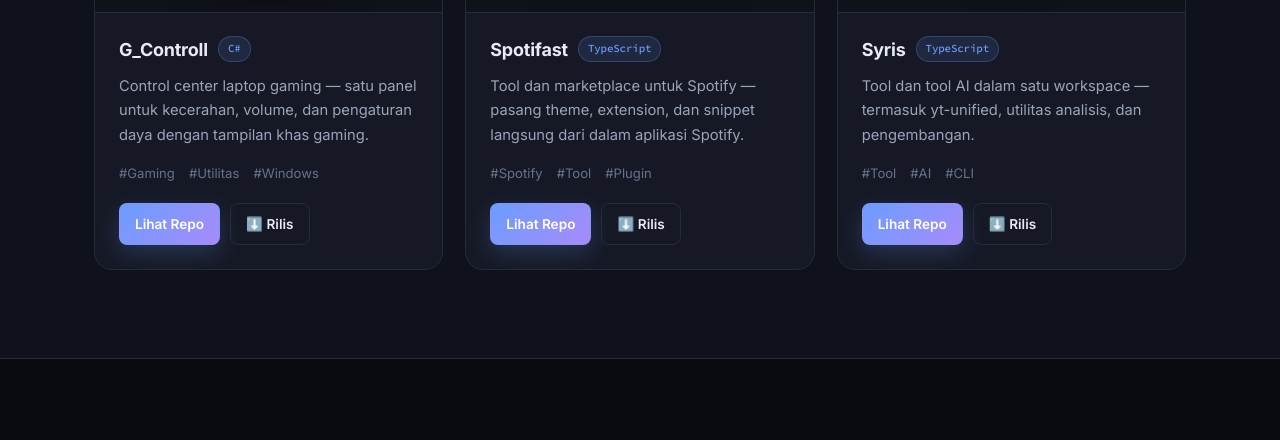
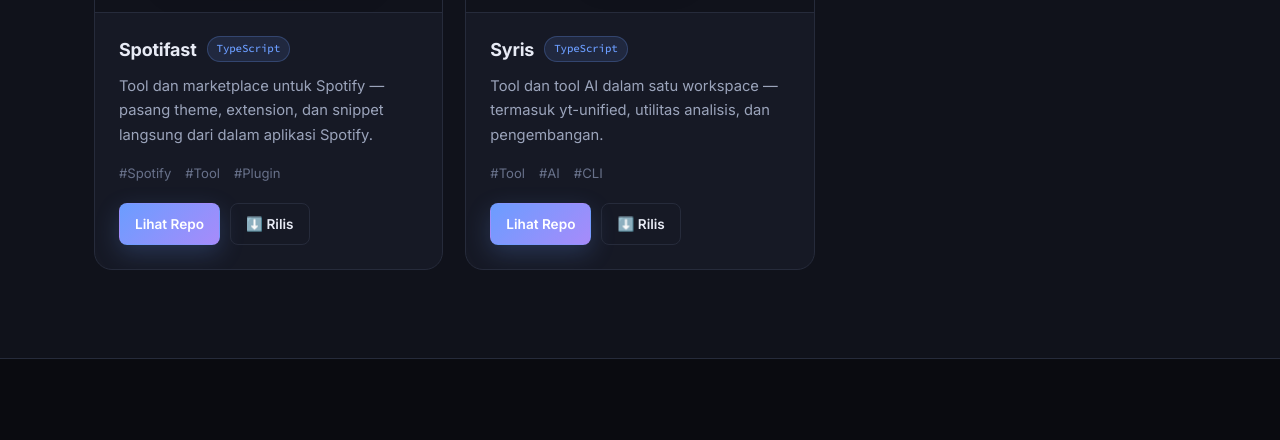
Before and after one commit to Maxodus126/Portofolio, a plain HTML site: page index.html in a window 1280 px wide. Shown: the part 2360-2800 px from the top of the page. Drawn offline with Linux system fonts and the light colour scheme.

Commit message:
Fix project list: remove duplicate G_Controll, keep 5 unique projects with valid logos
- Remove duplicate G_Controll (AllSense-Control is single project)
- Keep 5 unique projects: WinMac, AllSense Control, 9Router, Spotifast, Syris
- All logos verified valid in assets/img/

Co-Authored-By: Claude Code <noreply@anthropic.com>

```diff
--- a/index.html
+++ b/index.html
@@ -50,7 +50,7 @@
           <a href="https://github.com/Maxodus126" target="_blank" rel="noopener" class="btn btn-ghost">Buka GitHub</a>
         </div>
         <ul class="hero-stats">
-          <li><strong>6</strong><span>project tampil</span></li>
+          <li><strong>5</strong><span>project tampil</span></li>
           <li><strong>Windows</strong><span>platform utama</span></li>
           <li><strong>Open source</strong><span>kode terbuka</span></li>
         </ul>
--- a/js/main.js
+++ b/js/main.js
@@ -1,7 +1,7 @@
 /* ============================================================
    Maxodus Portfolio — main.js
-   Hanya 6 project lokal dari folder 1_PROJECT_, pakai logo asli.
-   Tidak ada fetch GitHub API.
+   5 project lokal dari folder 1_PROJECT_, masing-masing pakai logo asli.
+   Tanpa fetch GitHub API.
    ============================================================ */
 (function () {
   'use strict';
@@ -32,14 +32,6 @@
       repo: '9router-controller',
       img: 'assets/img/logo-9router.png',
       tags: ['GUI', 'Python', 'Windows']
-    },
-    {
-      name: 'G_Controll',
-      desc: 'Control center laptop gaming — satu panel untuk kecerahan, volume, dan pengaturan daya dengan tampilan khas gaming.',
-      lang: 'C#',
-      repo: 'AllSense-Control',
-      img: 'assets/img/logo-gcontroll.png',
-      tags: ['Gaming', 'Utilitas', 'Windows']
     },
     {
       name: 'Spotifast',
@@ -73,10 +65,9 @@
     var grid = document.getElementById('featured-grid');
     if (!grid) return;
 
-    projects.forEach(function (p, index) {
+    projects.forEach(function (p) {
       var card = el('article', 'project-card');
 
-      // nomor urut kecil sebagai penanda daftar (bukan dekorasi)
       var thumb = el('div', 'project-thumb');
       var img = document.createElement('img');
       img.src = p.img;
```
